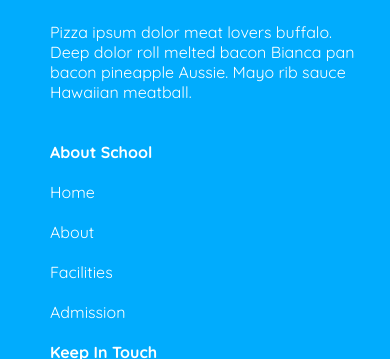
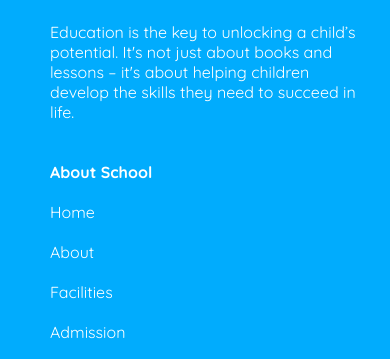
Before and after one commit to devariful/B11-A2-Kids-School_devAriful, a plain HTML site: page index.html in a window 390 px wide. Shown: the part 4008-4367 px from the top of the page. Drawn offline with Linux system fonts and the light colour scheme.

```diff
--- a/index.html
+++ b/index.html
@@ -148,8 +148,7 @@
                         <img src="assets/logo2.png" alt="">
                         <h1>Kids <br> Education</h1>
                     </div>
-                    <p>Pizza ipsum dolor meat lovers buffalo. Deep dolor roll melted bacon Bianca pan bacon pineapple
-                        Aussie. Mayo rib sauce Hawaiian meatball.</p>
+                    <p>Education is the key to unlocking a child’s potential. It's not just about books and lessons – it's about helping children develop the skills they need to succeed in life.</p>
 
                 </div>
                 <div class="footer-right">
```
